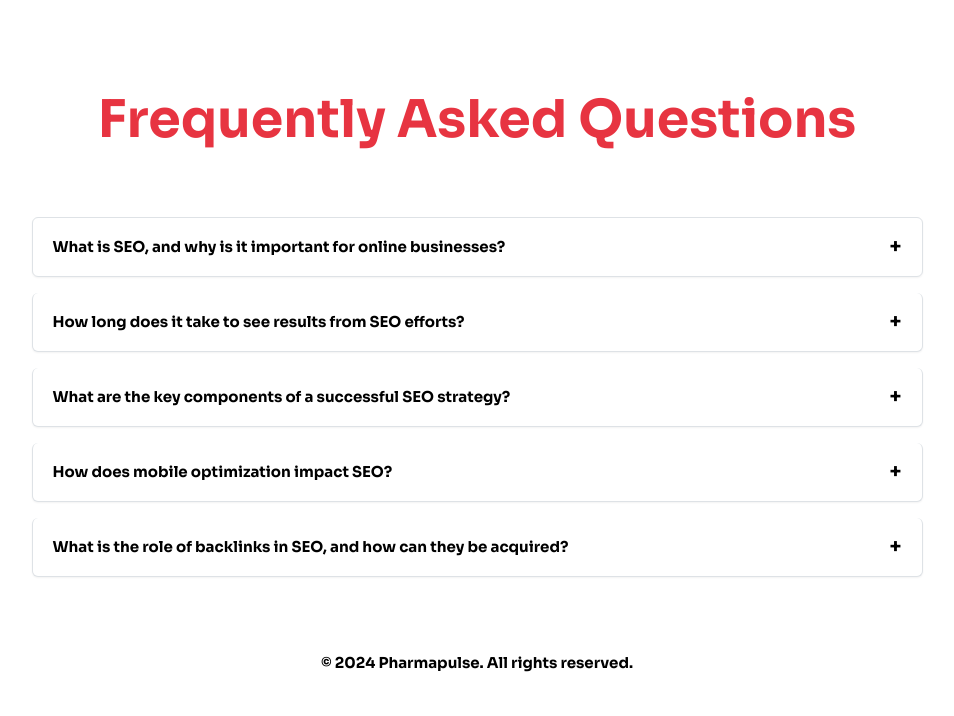
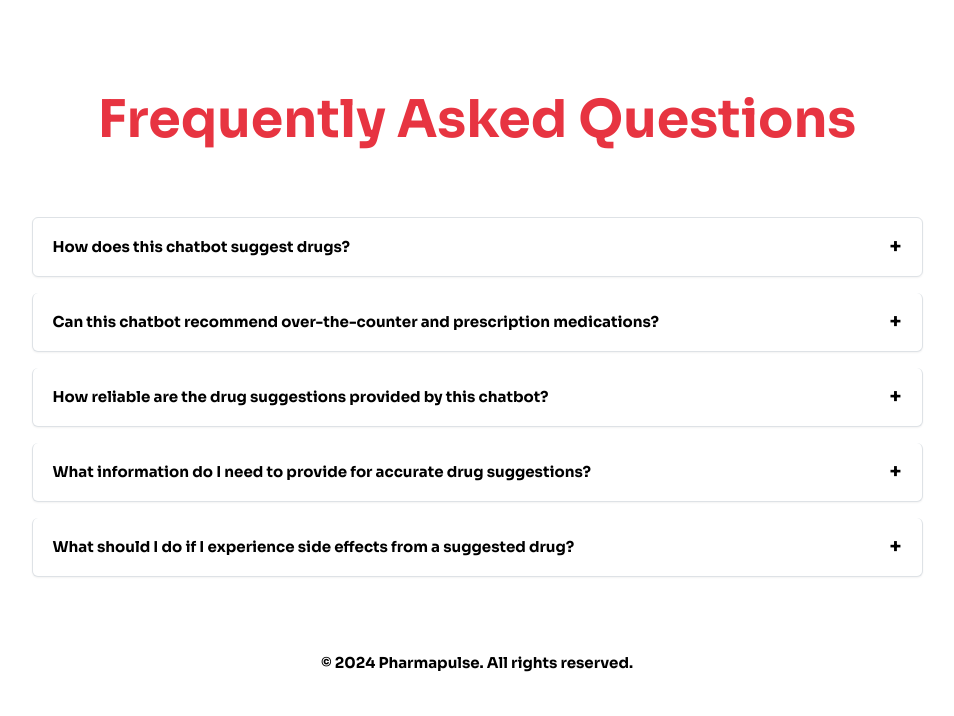
Before and after one commit to karthikeyan232003/ppu, a Flask app: page /guest in a window 1280 px wide. Shown: the part 852-1568 px from the top of the page, without its empty margins (163-1117 px from the left). Run offline with Flask 3, Linux system fonts and the light colour scheme; parts of the project's set-up code (start-up, migrations or seed data) failed here and were passed over; some libraries are stand-ins or nearby versions; some web fonts are replaced.

Commit message:
Update chatbot.html

```diff
--- a/templates/chatbot.html
+++ b/templates/chatbot.html
@@ -189,32 +189,32 @@
       <h1>Frequently Asked Questions</h1>
       <div class="accordion-item">
           <input type="checkbox" id="accordion1">
-          <label for="accordion1" class="accordion-item-title"><span class="icon"></span>What is SEO, and why is it important for online businesses?</label>
-          <div class="accordion-item-desc">SEO, or Search Engine Optimization, is the practice of optimizing a website to improve its visibility on search engines like Google. It involves various techniques to enhance a site's ranking in search results. SEO is crucial for online businesses as it helps drive organic traffic, increases visibility, and ultimately leads to higher conversions.</div>
+          <label for="accordion1" class="accordion-item-title"><span class="icon"></span>How does this chatbot suggest drugs?</label>
+          <div class="accordion-item-desc"> The chatbot suggests drugs based on the symptoms you describe. It considers your current medications, performs sentiment analysis on drug reviews, and classifies them as positive, neutral, or negative. If a drug is classified as positive, the chatbot provides recommendations on dosage, timing, and potential side effects.</div>
       </div>
 
       <div class="accordion-item">
           <input type="checkbox" id="accordion2">
-          <label for="accordion2" class="accordion-item-title"><span class="icon"></span>How long does it take to see results from SEO efforts?</label>
-          <div class="accordion-item-desc">The timeline for seeing results from SEO can vary based on several factors, such as the competitiveness of keywords, the current state of the website, and the effectiveness of the SEO strategy. Generally, it may take several weeks to months before noticeable improvements occur. However, long-term commitment to SEO is essential for sustained success.</div>
+          <label for="accordion2" class="accordion-item-title"><span class="icon"></span> Can this chatbot recommend over-the-counter and prescription medications?</label>
+          <div class="accordion-item-desc">Yes, the chatbot can suggest both over-the-counter and prescription medications. However, it is important to note that while the chatbot provides suggestions based on the information you provide, prescription medications should always be taken under the supervision of a licensed healthcare professional. The chatbot’s recommendations are designed to inform and guide you, but they do not replace a doctor’s advice.</div>
       </div>
 
       <div class="accordion-item">
           <input type="checkbox" id="accordion3">
-          <label for="accordion3" class="accordion-item-title"><span class="icon"></span>What are the key components of a successful SEO strategy?</label>
-          <div class="accordion-item-desc">A successful SEO strategy involves various components, including keyword research, on-page optimization, quality content creation, link building, technical SEO, and user experience optimization. These elements work together to improve a website's relevance and authority in the eyes of search engines.</div>
+          <label for="accordion3" class="accordion-item-title"><span class="icon"></span> How reliable are the drug suggestions provided by this chatbot?</label>
+          <div class="accordion-item-desc">The drug suggestions provided by the chatbot are based on a combination of user input, sentiment analysis of drug reviews, and existing data on drug efficacy and side effects. While the chatbot is designed to be informative and helpful, the reliability of its suggestions depends on the accuracy of the information provided by the user. It is always recommended to consult with a healthcare professional before starting any new medication to ensure it is appropriate for your specific condition.</div>
       </div>
 
       <div class="accordion-item">
           <input type="checkbox" id="accordion4">
-          <label for="accordion4" class="accordion-item-title"><span class="icon"></span>How does mobile optimization impact SEO?</label>
-          <div class="accordion-item-desc">Mobile optimization is crucial for SEO because search engines prioritize mobile-friendly websites. With the increasing use of smartphones, search engines like Google consider mobile responsiveness as a ranking factor. Websites that provide a seamless experience on mobile devices are more likely to rank higher in search results.</div>
+          <label for="accordion4" class="accordion-item-title"><span class="icon"></span>What information do I need to provide for accurate drug suggestions?</label>
+          <div class="accordion-item-desc">For the chatbot to provide accurate drug suggestions, it is essential to share detailed information about your symptoms, any medications you are currently taking, and any known allergies or medical conditions you have. The more accurate and comprehensive the information you provide, the better the chatbot can tailor its recommendations to your needs. Providing your medical history, including any past reactions to medications, will also help the chatbot make safer and more informed suggestions.</div>
       </div>
 
       <div class="accordion-item">
           <input type="checkbox" id="accordion5">
-          <label for="accordion5" class="accordion-item-title"><span class="icon"></span>What is the role of backlinks in SEO, and how can they be acquired?</label>
-          <div class="accordion-item-desc">Backlinks, or inbound links from other websites to yours, play a significant role in SEO. They are considered a vote of confidence and can improve a site's authority. Quality over quantity is crucial when acquiring backlinks. Strategies for obtaining backlinks include creating high-quality content, guest posting, reaching out to industry influencers, and participating in community activities. It's important to focus on natural and ethical link-building practices.</div>
+          <label for="accordion5" class="accordion-item-title"><span class="icon"></span>What should I do if I experience side effects from a suggested drug?</label>
+          <div class="accordion-item-desc">If you experience any side effects from a drug suggested by the chatbot, it is important to discontinue use immediately and seek advice from a healthcare professional. The chatbot can provide general information about possible side effects, but it cannot monitor your specific health condition. Professional medical advice is essential in these situations to ensure your safety and to determine whether an alternative medication is necessary.</div>
       </div>
 
   </div>
```
